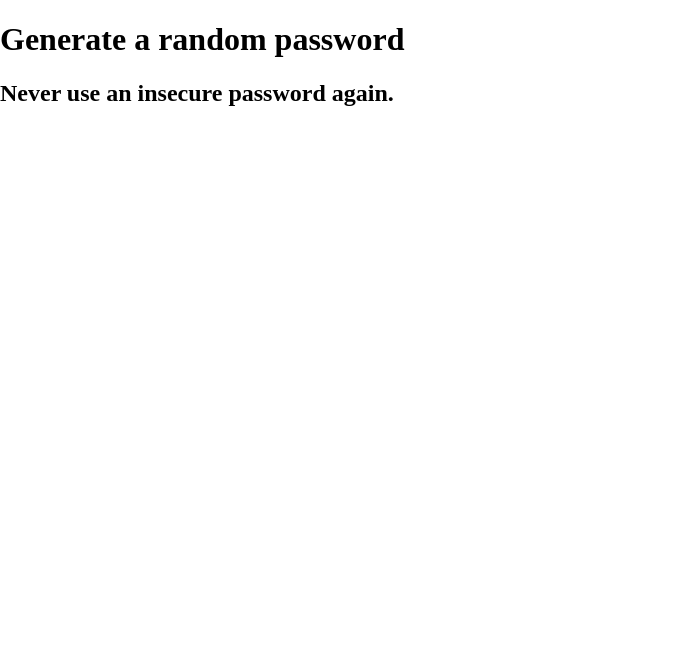
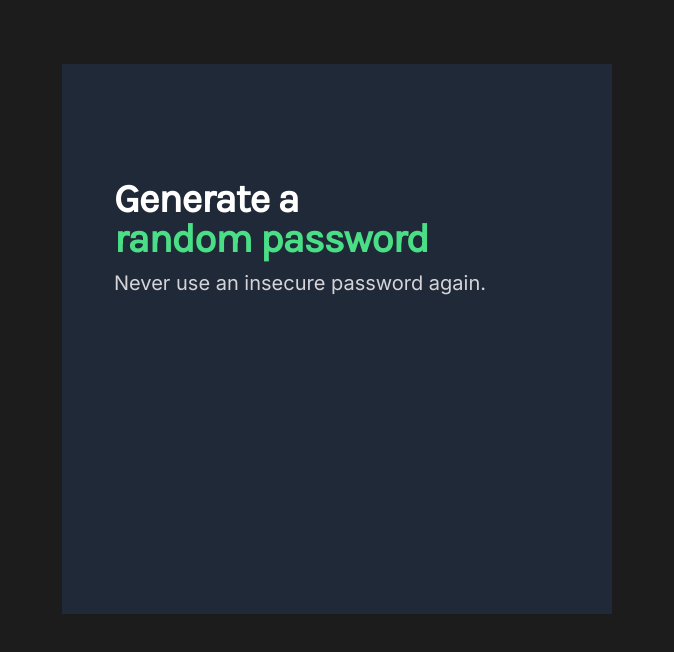
Before and after one commit to BrightsideCoder/passwordGenerator, a plain HTML site: page index.html in a window 1280 px wide. Shown: the whole page, without its empty margins (0-674 px from the left). Drawn offline with Linux system fonts and the light colour scheme.

Commit message:
Added styling for #container, h1, h2, background

```diff
--- a/styles.css
+++ b/styles.css
@@ -1,3 +1,53 @@
+@import url('https://fonts.googleapis.com/css2?family=Karla&display=swap');
+@import url('https://fonts.googleapis.com/css2?family=Inter&family=Karla&display=swap');
+
 body {
     margin: 0;
+    background: #1C1C1C;
+    font-family: 'Karla', sans-serif;
+    width: 1253px;
+    height: 678px;
+    position: absolute;
+    text-align: center;
 }
+
+#container {
+    position: absolute;
+    width: 550px;
+    height: 550px;
+    left: 62px;
+    top: 64px;
+    background: #1F2937;
+}
+
+h1 {
+    color: #FFF;
+    position: absolute;
+    width: 330px;
+    height: 80px;
+    margin: 115px 0 0 52px;
+    font-family: 'Karla';
+    font-style: normal;
+    font-weight: 800;
+    font-size: 40px;
+    line-height: 40px;
+    letter-spacing: -0.025em;
+    text-align: left;
+}
+
+#span-heading {
+    color: #4ADF86;
+}
+
+h2 {
+    position: absolute;
+    color: #D5D4D8;
+    width: 372px;
+    height: 28px;
+    margin: 205px 0 0 52px;
+    font-family: 'Inter';
+    font-style: normal;
+    font-weight: 400;
+    font-size: 20px;
+    line-height: 28px;
+}
```
